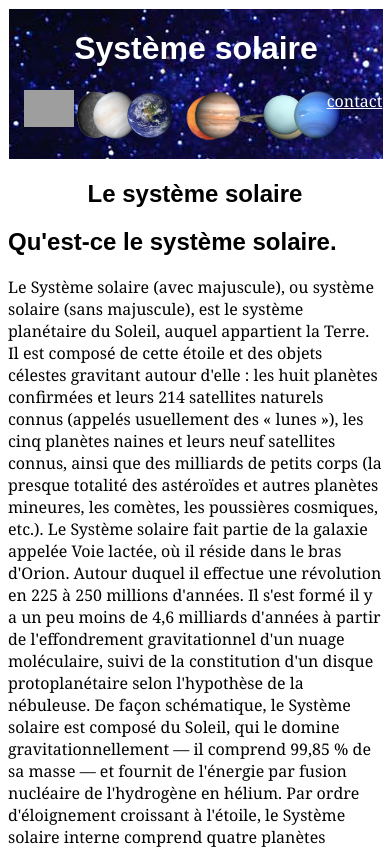
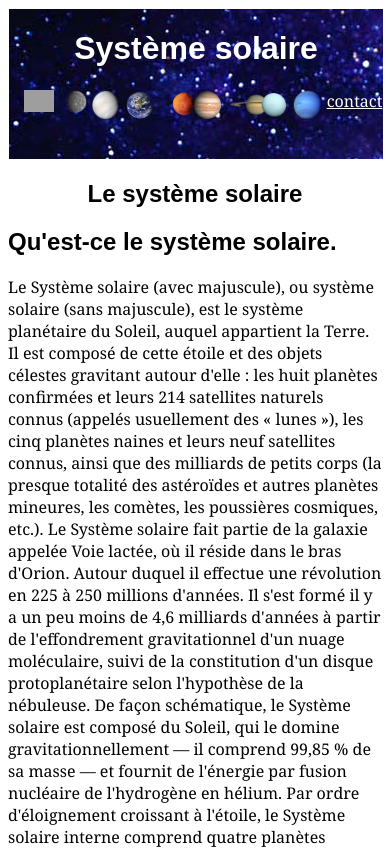
Before and after one commit to Ghouz/site_fin_session, a plain HTML site: page index.html in a window 390 px wide. Shown: the top 849 px of the page. Drawn offline with Linux system fonts and the light colour scheme; grey boxes are pictures that could not be loaded.

Commit message:
interface_page

```diff
--- a/index.css
+++ b/index.css
@@ -88,6 +88,18 @@ p
 {
     font-family:Georgia, 'Times New Roman', Times, serif
 }
+.img2{
+    width: 50px;
+}
+.img3{
+    width: 120px;
+}
+.img4{
+    width: 100px;
+}
+.img5{
+    width: 75px;
+}
 @media (max-width:1000px){
     .texte
 {
@@ -104,4 +116,16 @@ p
 #img1 {
     width: 100%;
 }
+.img2{
+    width: 30px;
 }
+.img3{
+    width: 60px;
+}
+.img4{
+    width: 50px;
+}
+.img5{
+    width: 35px;
+}
+}
--- a/index.html
+++ b/index.html
@@ -10,31 +10,30 @@
             <h1>Système solaire</h1>
             <div id="font">
                 <p id="header">
-                    <a href="./index.html"><img src="./photoshop/soleil.png" alt="accueil" width="50px"></a>
+                    <a href="./index.html"><img class="img2" src="./photoshop/soleil.png" alt="accueil">
+                <p id="header">
+                    <a href="./Mercure.html"><img class="img5"src="./photoshop/mercure.png" alt="mercure"></a>
                 </p>
                 <p id="header">
-                    <a href="./Mercure.html"><img src="./photoshop/mercure.png" alt="Mercure" width="75px"></a>
+                    <a href="./Venus.html"><img class="img2" src="./photoshop/venus.png" alt="venus"></a>
                 </p>
                 <p id="header">
-                    <a href="./Venus.html"><img src="./photoshop/venus.png" alt="venus" width="50px"></a>
+                    <a href="./Terre.html"><img class="img2" src="./photoshop/terre.png" alt="terre" ></a>
                 </p>
                 <p id="header">
-                    <a href="./Terre.html"><img src="./photoshop/terre.png" alt="terre" width="50px"></a>
+                    <a href="./Mars.html"><img class="img4"src="./photoshop/mars.png" alt="Mars" ></a>
                 </p>
                 <p id="header">
-                    <a href="./Mars.html"><img src="./photoshop/mars.png" alt="Mars" width="100px"></a>
+                    <a href="./Jupiter.html"><img class="img2" src="./photoshop/Jupiter.png" alt="jupiter" ></a>
                 </p>
                 <p id="header">
-                    <a href="./Jupiter.html"><img src="./photoshop/Jupiter.png" alt="jupiter" width="50px"></a>
+                    <a href="./Saturne.html"><img class="img3" src="./photoshop/sturne.png" alt="Saturne" ></a>
                 </p>
                 <p id="header">
-                    <a href="./Saturne.html"><img src="./photoshop/sturne.png" alt="Saturne" width="120px"></a>
+                    <a href="./Uranus.html"><img class="img2" src="./photoshop/uranus.png" alt="neptune" ></a>
                 </p>
                 <p id="header">
-                    <a href="./Uranus.html"><img src="./photoshop/uranus.png" alt="neptune" width="50px"></a>
-                </p>
-                <p id="header">
-                    <a href="./neptunne.html"><img src=" ./photoshop/neptune.png" alt="uranus" width="50px"></a>
+                    <a href="./neptunne.html"><img class="img2" src=" ./photoshop/neptune.png" alt="uranus" ></a>
                 </p>
                 <p id="header">
                     <a href="./contacte.html">contact</a>
```
Also changed, not shown: Jupiter.html (+10 -13 lines), Mars.html (+10 -13 lines), Mercure.html (+10 -13 lines), Saturne.html (+10 -13 lines), Terre.html (+10 -11 lines), Uranus.html (+10 -13 lines), Venus.html (+10 -13 lines), contacte.html (+10 -13 lines), neptunne.html (+10 -13 lines).
